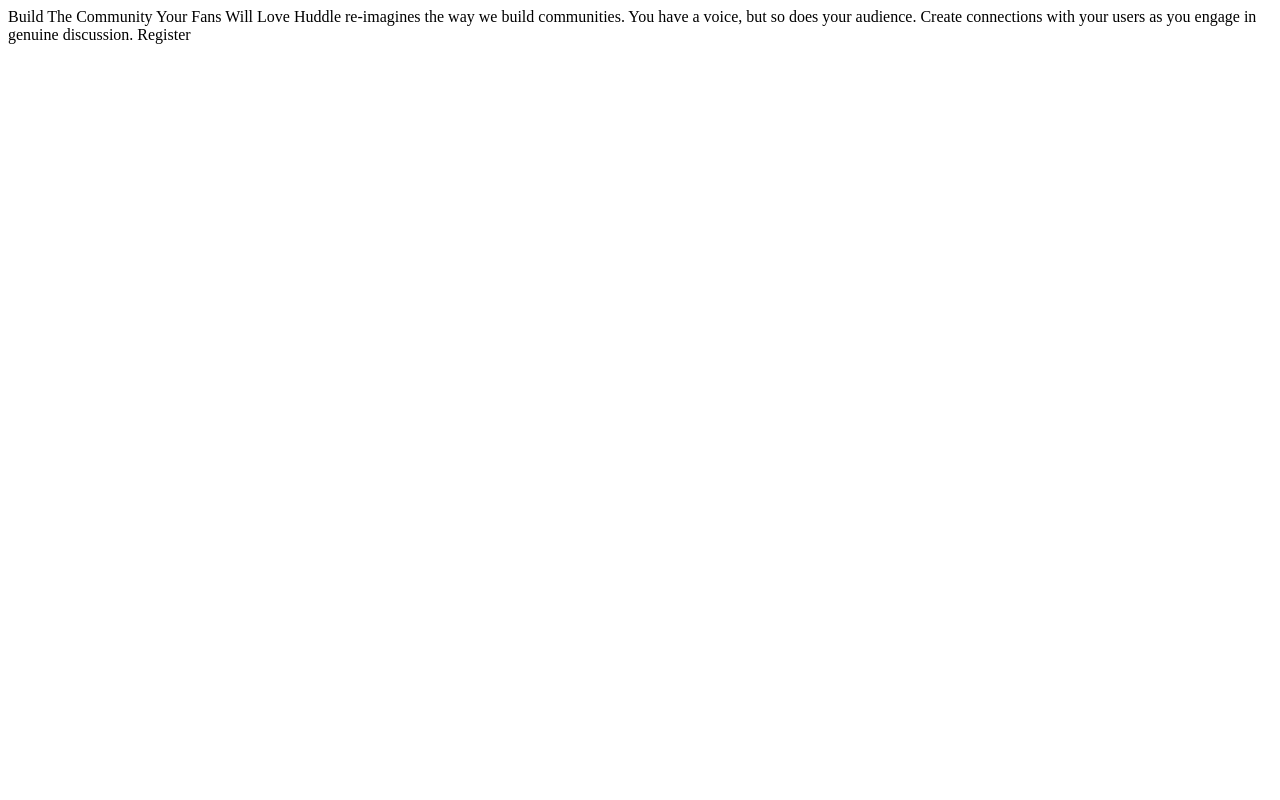
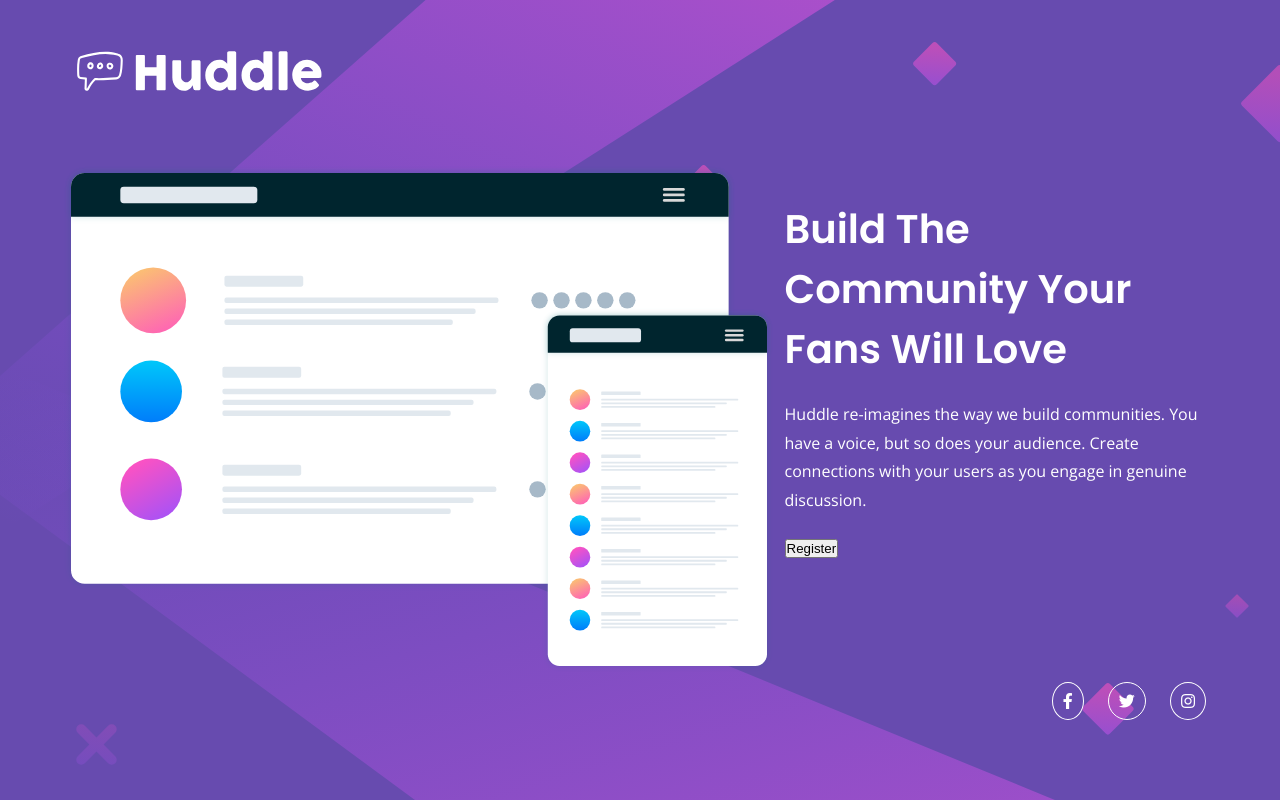
Before and after one commit to MAXASSASSINS/hubble_webd_project, a plain HTML site: page index.html in a window 1280 px wide. Drawn offline with nearby package versions, Linux system fonts and the light colour scheme.

Commit message:
almost done only facebook logo is left

```diff
--- a/index.html
+++ b/index.html
@@ -10,17 +10,60 @@
 
 	<title>Frontend Mentor | Huddle landing page with single introductory section</title>
 
+
+	<!-- font awesome -->
+	<link rel="stylesheet" href="https://use.fontawesome.com/releases/v5.15.4/css/all.css"
+		integrity="sha384-DyZ88mC6Up2uqS4h/KRgHuoeGwBcD4Ng9SiP4dIRy0EXTlnuz47vAwmeGwVChigm" crossorigin="anonymous">
+
+	<!-- google fonts -->
+	<link rel="preconnect" href="https://fonts.googleapis.com">
+	<link rel="preconnect" href="https://fonts.gstatic.com" crossorigin>
+	<link href="https://fonts.googleapis.com/css2?family=Open+Sans&family=Poppins:wght@400;600&display=swap"
+		rel="stylesheet">
+
+	<!-- css stylesheet -->
+	<link rel="stylesheet" href="style.css">
 </head>
 
 <body>
+	<header>
+		<div class="hubble-icon">
+			<img src="images/logo.svg" alt="">
+		</div>
+	</header>
 
-	Build The Community Your Fans Will Love
 
-	Huddle re-imagines the way we build communities. You have a voice, but so does your audience.
-	Create connections with your users as you engage in genuine discussion.
+	<div class="main">
 
-	Register
 
+		<img src="images/illustration-mockups.svg" alt="">
+
+
+		<div class="main-content">
+			<h1>
+				Build The Community Your Fans Will Love
+			</h1>
+
+
+			<p class="description">
+				Huddle re-imagines the way we build communities. You have a voice, but so does your audience. Create
+				connections
+				with your users as you engage in genuine discussion.
+			</p>
+
+			<button>
+				Register
+			</button>
+		</div>
+	</div>
+
+	<footer>
+		<div>
+			<i class="fab fa-facebook-f" class="facebook"></i>
+			<i class="fab fa-twitter" class="socials"></i>
+			<i class="fab fa-instagram" class="socials"></i>
+		</div>
+	</footer>
 
 </body>
 
--- /dev/null
+++ b/style.css
@@ -0,0 +1,58 @@
+*{
+    margin: 0;
+    padding: 0;
+}
+
+body{
+    background-color: hsl(257, 40%, 49%);
+    background-image: url("images/bg-desktop.svg");
+    color: white;
+    padding: 3% 5%;
+    font-family: 'Open Sans', sans-serif;
+    font-weight: 400;
+}
+
+
+
+
+.main{
+    display: flex;
+    justify-content: space-between;
+    margin-top: 5%;
+
+
+}
+
+.main-content{
+    width: 40%;
+    margin: 1%;
+}
+
+h1{
+    font-family: 'Poppins', sans-serif;
+    font-weight: 600;
+    font-size: 2.5rem;
+    padding-top: 5%;
+}
+
+.description{
+    margin: 5% 0;
+    line-height: 1.8;
+}
+
+button{
+    size: 50px;
+
+}
+
+footer{
+    display: flex;
+    justify-content: flex-end;
+}
+
+i{
+    padding: 10px;
+    margin: 10px;
+    border: solid 1px;
+    border-radius: 50%;
+}
```
